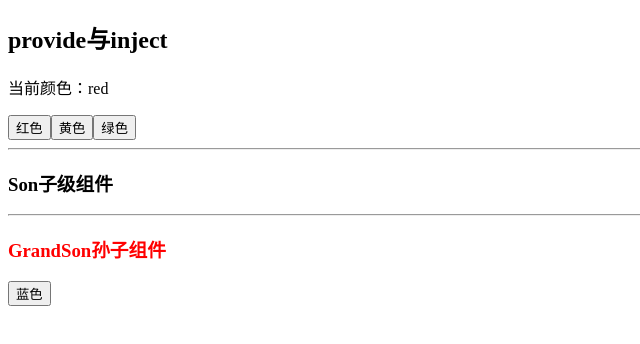
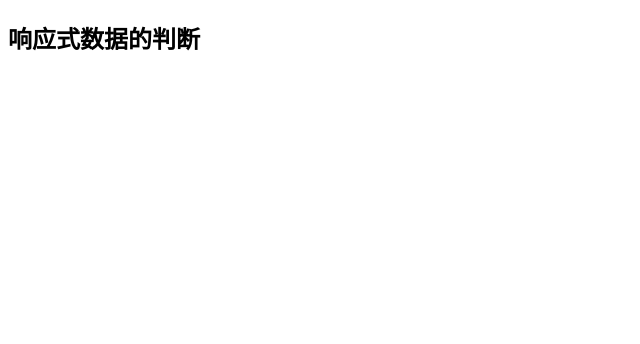
Before and after one commit to GHwhisper/Vue3_Study, a Vue app: page / in a window 1280 px wide. Shown: the top 344 px of the page, without its empty margins (0-640 px from the left). Built offline with nearby package versions, Linux system fonts and the light colour scheme.

Commit message:
响应式数据的判断

```diff
--- a/src/App.vue
+++ b/src/App.vue
@@ -1,28 +1,27 @@
 <template>
-  <h2>provide与inject</h2>
-  <p>当前颜色：{{ color }}</p>
-  <button @click="color = 'red'">红色</button>
-  <button @click="color = 'yellow'">黄色</button>
-  <button @click="color = 'green'">绿色</button>
-  <hr>
-  <son></son>
+  <h2>响应式数据的判断</h2>
 </template>
 
 <script lang="ts">
-import { defineComponent, ref, provide } from 'vue'
-import Son from '@/components/Son.vue'
+import { defineComponent, isRef, ref, isReactive, reactive, isReadonly, readonly, isProxy } from 'vue'
 
 export default defineComponent({
   name: 'App',
-  components: {
-    Son,
-  },
+  /**
+   * isRef: 检查一个值是否为一个 ref 对象
+   * isReactive: 检查一个对象是否是由 reactive 创建的响应式代理
+   * isReadonly: 检查一个对象是否是由 readonly 创建的只读代理
+   * isProxy: 检查一个对象是否是由 reactive 或者 readonly 方法创建的代理
+   */
   setup() {
-    const color = ref('red')
-    provide('color', color)
+    console.log(1, isRef(ref({})))
+    console.log(2, isReactive(reactive({})))
+    console.log(3, isReadonly(readonly({})))
+    console.log(4, isProxy(readonly({})))
+    console.log(5, isProxy(reactive({})))
 
     return {
-      color,
+
     }
   }
 })
--- a/src/components/GrandSon.vue
+++ /dev/null
@@ -1,23 +0,0 @@
-<template>
-  <h3 :style="{ color }">GrandSon孙子组件</h3>
-  <button @click="color = 'blue'">蓝色</button>
-</template>
-
-<script lang="ts">
-import { defineComponent, inject } from 'vue'
-
-export default defineComponent({
-  name: 'GrandSon',
-  setup() {
-    const color = inject('color')
-
-    return {
-      color,
-    }
-  }
-})
-</script>
-
-<style scoped>
-
-</style>
--- a/src/components/Son.vue
+++ /dev/null
@@ -1,21 +0,0 @@
-<template>
-  <h3>Son子级组件</h3>
-  <hr>
-  <grand-son></grand-son>
-</template>
-
-<script lang="ts">
-import { defineComponent } from 'vue'
-import GrandSon from '@/components/GrandSon.vue'
-
-export default defineComponent({
-  name: 'Son',
-  components: {
-    GrandSon
-  }
-})
-</script>
-
-<style scoped>
-
-</style>
```
